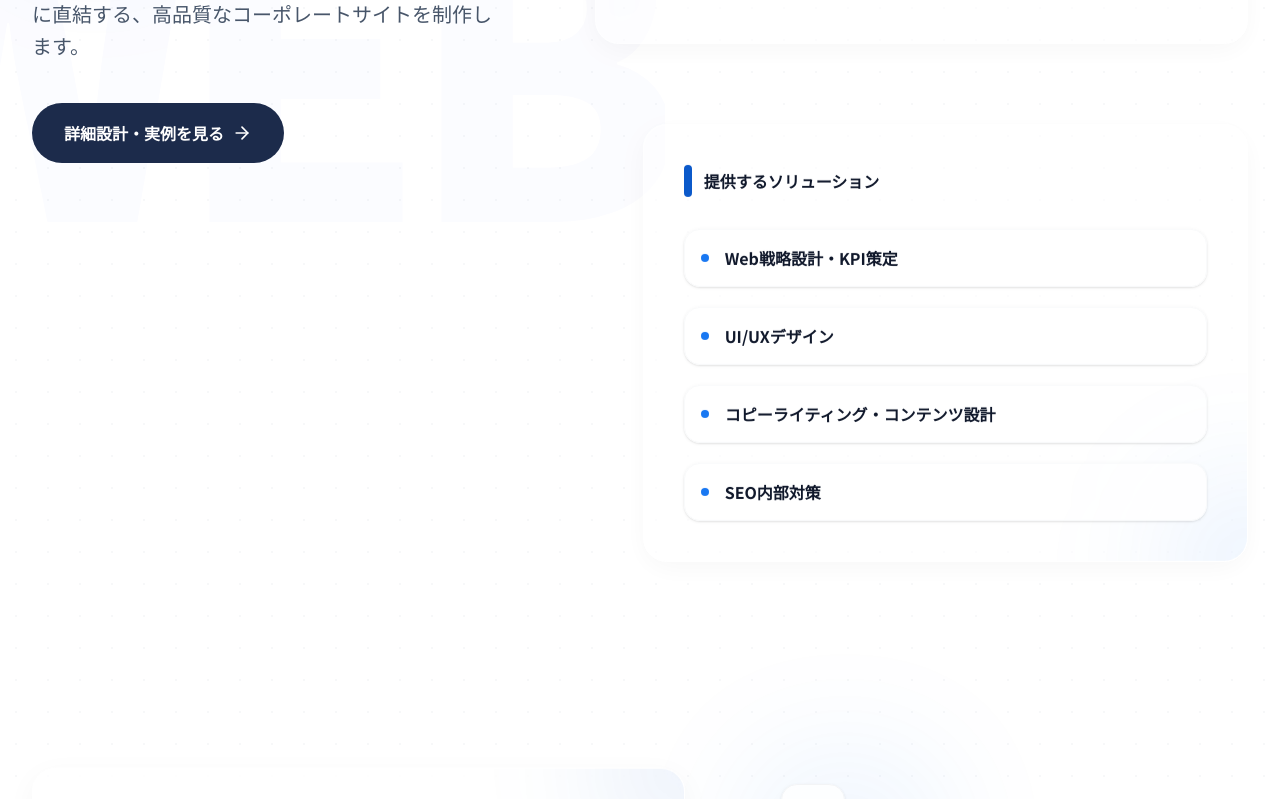
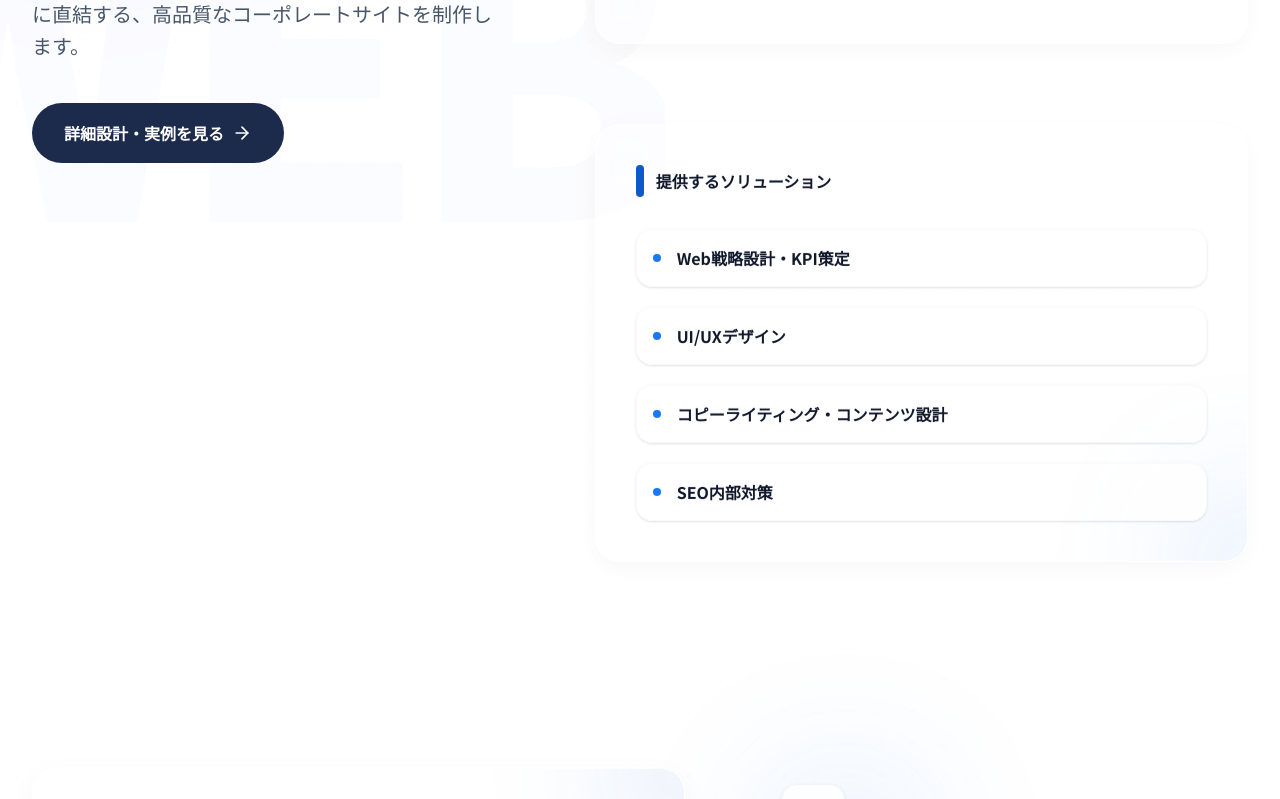
Before and after one commit to SocialBoost1201/socialboost, a Next.js app: page /services in a window 1280 px wide. Shown: the part 701-1500 px from the top of the page. Built offline with nearby package versions, Linux system fonts and the light colour scheme; no server answers.

Commit message:
fix(UI): unify widths and alignments for problem and solution cards in service list

```diff
--- a/src/components/sections/ServiceListClient.tsx
+++ b/src/components/sections/ServiceListClient.tsx
@@ -144,7 +144,7 @@ function ServiceBlock({ service, Icon, bgText, isEven, index }: any) {
         </div>
 
         {/* Deliverables Card */}
-        <div className="bg-white/60 backdrop-blur-xl border border-white/50 shadow-[0_8px_30px_rgb(0,0,0,0.04)] p-8 md:p-10 rounded-3xl relative overflow-hidden group hover:border-brand-primary/20 transition-colors mt-4 md:mt-12 lg:ml-12">
+        <div className="bg-white/60 backdrop-blur-xl border border-white/50 shadow-[0_8px_30px_rgb(0,0,0,0.04)] p-8 md:p-10 rounded-3xl relative overflow-hidden group hover:border-brand-primary/20 transition-colors mt-4 md:mt-12">
           <div className="absolute bottom-0 right-0 w-40 h-40 bg-brand-primary/10 rounded-full blur-3xl translate-y-1/2 translate-x-1/2" />
 
           <h3 className="font-extrabold text-text-primary mb-8 flex items-center gap-3">
```
